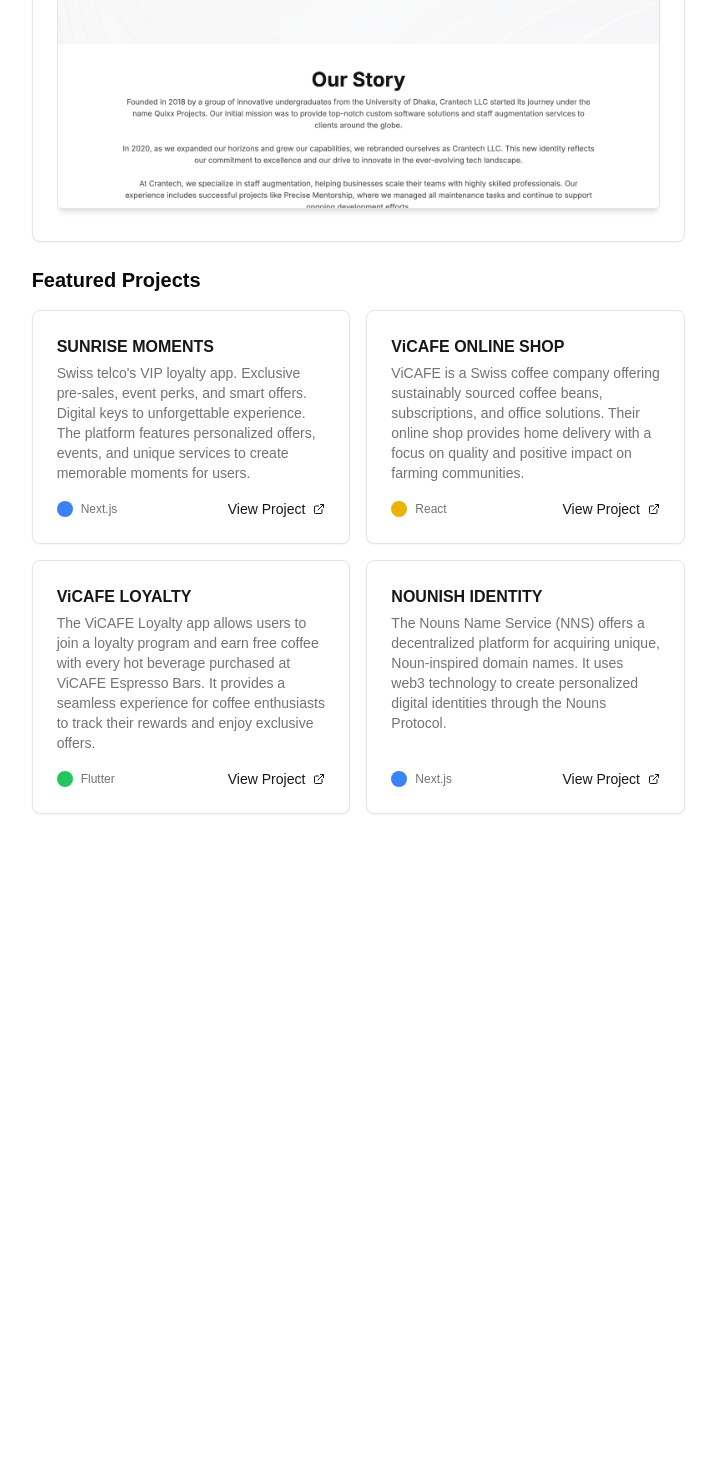
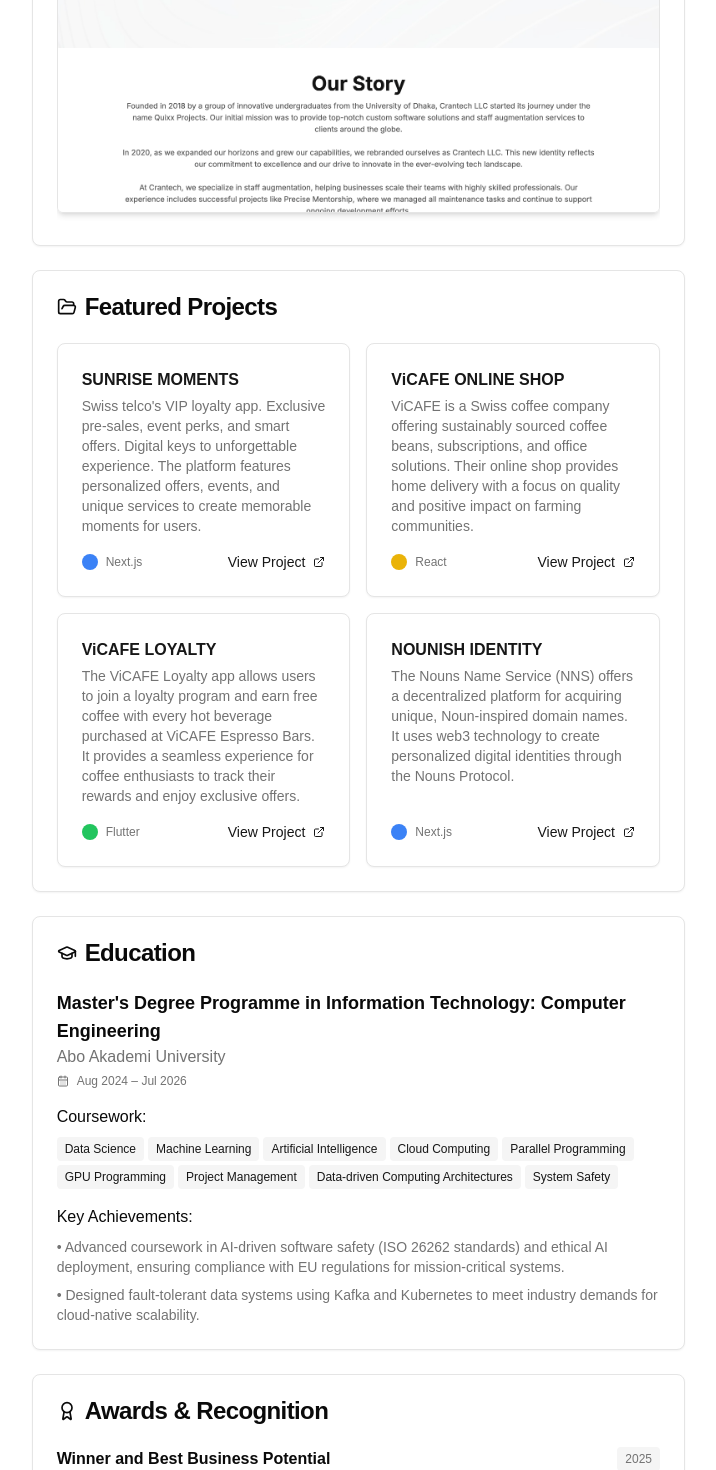
Before and after one commit to codexaslam/portfolio3.0, a Next.js app: page / in a window 1280 px wide. Shown: the part 1330-2800 px from the top of the page, without its empty margins (451-1167 px from the left). Before the commit the page ends 2176 px from the top, so only its background shows below. Built offline with nearby package versions, Linux system fonts and the light colour scheme.

Commit message:
add education and award informations

```diff
--- a/src/app/page.tsx
+++ b/src/app/page.tsx
@@ -1,4 +1,5 @@
 import { AboutMe } from "@/components/AboutMe";
+import { Education } from "@/components/Educations";
 import { Experience } from "@/components/Experience";
 import { Projects } from "@/components/Projects";
 import { Sidebar } from "@/components/Sidebar";
@@ -18,6 +19,8 @@ export default function Home() {
             <Experience />
             {/* Projects Section */}
             <Projects />
+            {/* Education Section */}
+            <Education />
           </main>
         </div>
       </div>
--- a/src/components/AboutMe.tsx
+++ b/src/components/AboutMe.tsx
@@ -1,10 +1,15 @@
+import { User } from "lucide-react";
+
 import { Card, CardContent, CardHeader, CardTitle } from "@/components/ui/card";
 
 export const AboutMe = () => {
   return (
     <Card className="mb-6">
       <CardHeader>
-        <CardTitle>About Me</CardTitle>
+        <CardTitle className="flex items-center gap-2">
+          <User className="size-5" />
+          About Me
+        </CardTitle>
       </CardHeader>
       <CardContent>
         <p className="text-muted-foreground">
--- /dev/null
+++ b/src/components/Educations.tsx
@@ -0,0 +1,132 @@
+import { Award, CalendarDays, GraduationCap } from "lucide-react";
+
+import { Card, CardContent, CardHeader, CardTitle } from "@/components/ui/card";
+
+const education = {
+  degree:
+    "Master's Degree Programme in Information Technology: Computer Engineering",
+  university: "Abo Akademi University",
+  duration: "Aug 2024 – Jul 2026",
+  coursework: [
+    "Data Science",
+    "Machine Learning",
+    "Artificial Intelligence",
+    "Cloud Computing",
+    "Parallel Programming",
+    "GPU Programming",
+    "Project Management",
+    "Data-driven Computing Architectures",
+    "System Safety",
+  ],
+  highlights: [
+    "Advanced coursework in AI-driven software safety (ISO 26262 standards) and ethical AI deployment, ensuring compliance with EU regulations for mission-critical systems.",
+    "Designed fault-tolerant data systems using Kafka and Kubernetes to meet industry demands for cloud-native scalability.",
+  ],
+};
+
+const awards = [
+  {
+    title: "Winner and Best Business Potential",
+    event: "ICT ShowRoom 2025",
+    description:
+      "Winner and Best Business Potential out of 198 participants (34+ teams across Finland)",
+    year: "2025",
+  },
+  {
+    title: "Exceptional Leadership Award",
+    organization: "SELISE",
+    description:
+      "Recognized for leading critical projects, mentoring developers, and conducting technical sessions to enhance team capabilities.",
+    year: "2023",
+  },
+  {
+    title: "Outstanding Ownership Award",
+    organization: "SELISE",
+    description:
+      "Acknowledged for driving project success by taking full ownership, guiding the team, and ensuring seamless execution.",
+    year: "2022",
+  },
+];
+
+export const Education = () => {
+  return (
+    <>
+      {/* Education Section */}
+      <Card className="mb-6">
+        <CardHeader>
+          <CardTitle className="flex items-center gap-2">
+            <GraduationCap className="size-5" />
+            Education
+          </CardTitle>
+        </CardHeader>
+        <CardContent>
+          <div className="space-y-4">
+            <div>
+              <h3 className="font-semibold text-lg">{education.degree}</h3>
+              <p className="text-muted-foreground">{education.university}</p>
+              <p className="text-xs text-muted-foreground mt-1 flex items-center">
+                <CalendarDays className="size-3 mr-2" />
+                {education.duration}
+              </p>
+            </div>
+
+            <div>
+              <h4 className="font-medium mb-2">Coursework:</h4>
+              <div className="flex flex-wrap gap-1">
+                {education.coursework.map((course, idx) => (
+                  <span
+                    key={idx}
+                    className="text-xs bg-secondary text-secondary-foreground px-2 py-1 rounded"
+                  >
+                    {course}
+                  </span>
+                ))}
+              </div>
+            </div>
+
+            <div>
+              <h4 className="font-medium mb-2">Key Achievements:</h4>
+              <ul className="space-y-2">
+                {education.highlights.map((highlight, idx) => (
+                  <li key={idx} className="text-sm text-muted-foreground">
+                    • {highlight}
+                  </li>
+                ))}
+              </ul>
+            </div>
+          </div>
+        </CardContent>
+      </Card>
+
+      {/* Awards Section */}
+      <Card className="mb-6">
+        <CardHeader>
+          <CardTitle className="flex items-center gap-2">
+            <Award className="size-5" />
+            Awards & Recognition
+          </CardTitle>
+        </CardHeader>
+        <CardContent>
+          <ul className="space-y-6">
+            {awards.map((award, idx) => (
+              <li key={idx} className="border-b last:border-b-0 pb-4 last:pb-0">
+                <div className="flex items-start justify-between">
+                  <div className="flex-1">
+                    <h3 className="font-semibold">{award.title}</h3>
+                    <p className="text-sm text-muted-foreground">
+                      {award.event || award.organization}
+                    </p>
+                    <p className="text-sm mt-2">{award.description}</p>
+                  </div>
+                  <span className="text-xs text-muted-foreground bg-secondary px-2 py-1 rounded">
+                    {award.year}
+                  </span>
+                </div>
+              </li>
+            ))}
+          </ul>
+        </CardContent>
+      </Card>
+    </>
+  );
+};
--- a/src/components/Experience.tsx
+++ b/src/components/Experience.tsx
@@ -1,8 +1,8 @@
 import Image from "next/image";
 
-import { CalendarDays } from "lucide-react";
+import { Briefcase, CalendarDays } from "lucide-react";
 
-import { Card, CardContent } from "@/components/ui/card";
+import { Card, CardContent, CardHeader, CardTitle } from "@/components/ui/card";
 
 import { JobImages } from "@/components/JobImages";
 
@@ -37,10 +37,14 @@ const jobs = [
 
 export const Experience = () => {
   return (
-    <>
-      <h2 className="text-xl font-bold mb-4">Work Experience</h2>
-      <Card>
-        <CardContent className="pt-6">
+    <Card className="mb-6">
+      <CardHeader>
+        <CardTitle className="flex items-center gap-2">
+          <Briefcase className="size-5" />
+          Work Experience
+        </CardTitle>
+      </CardHeader>
+      <CardContent>
         <ul className="space-y-8">
           {jobs.map((j, i) => (
             <li key={i} className="border-b last:border-b-0 pb-8 last:pb-0">
@@ -81,6 +85,5 @@ export const Experience = () => {
         </ul>
       </CardContent>
     </Card>
-    </>
   );
 };
--- a/src/components/Projects.tsx
+++ b/src/components/Projects.tsx
@@ -1,9 +1,9 @@
 import { cn } from "@/lib/utils";
 import Link from "next/link";
 
-import { ExternalLink } from "lucide-react";
+import { ExternalLink, FolderOpen } from "lucide-react";
 
-import { Card, CardContent } from "@/components/ui/card";
+import { Card, CardContent, CardHeader, CardTitle } from "@/components/ui/card";
 
 export const projects = [
   {
@@ -45,8 +45,14 @@ const techColors = {
 
 export const Projects = () => {
   return (
-    <>
-      <h2 className="text-xl font-bold mb-4 mt-6">Featured Projects</h2>
+    <Card className="mb-6">
+      <CardHeader>
+        <CardTitle className="flex items-center gap-2">
+          <FolderOpen className="size-5" />
+          Featured Projects
+        </CardTitle>
+      </CardHeader>
+      <CardContent>
         <div className="grid grid-cols-1 md:grid-cols-2 gap-4">
           {projects.map((p, i) => (
             <Card key={i}>
@@ -86,6 +92,7 @@ export const Projects = () => {
             </Card>
           ))}
         </div>
-    </>
+      </CardContent>
+    </Card>
   );
 };
```
Lines whose indentation alone changed are shown as unchanged.
